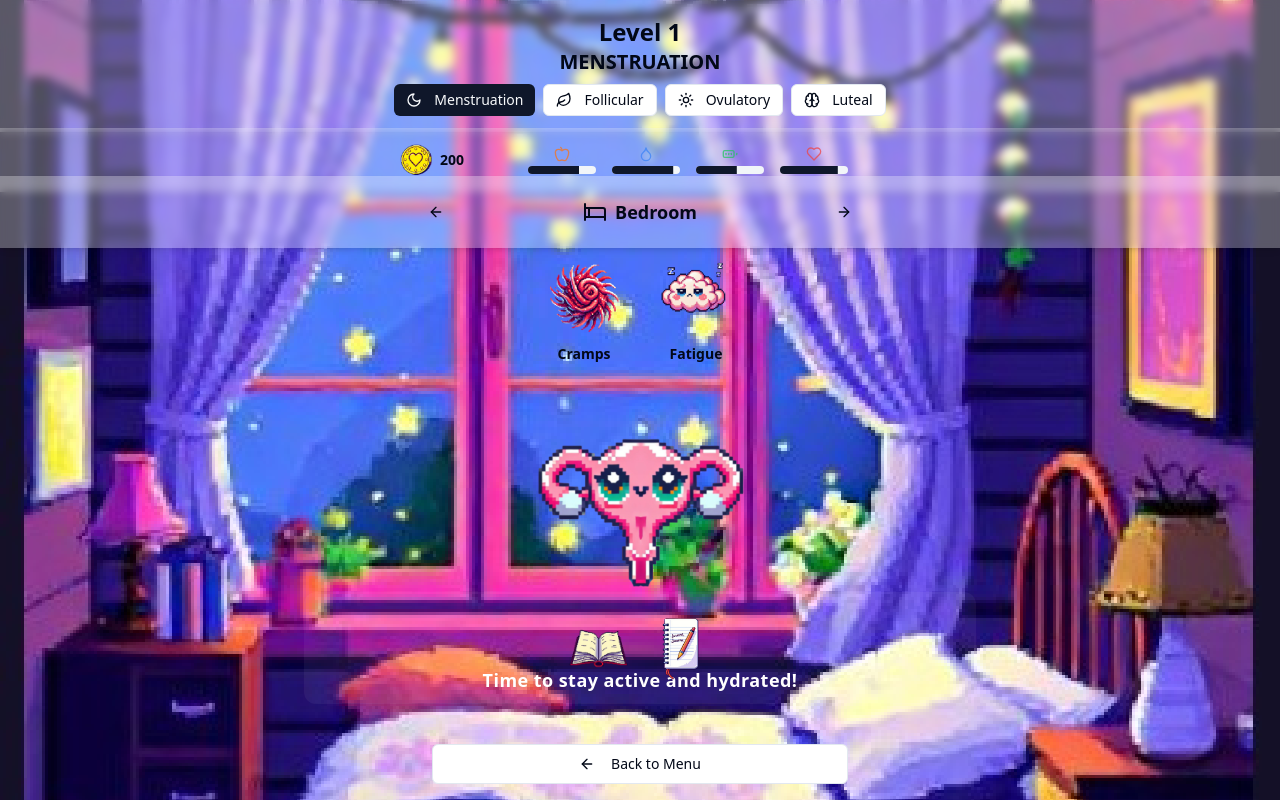
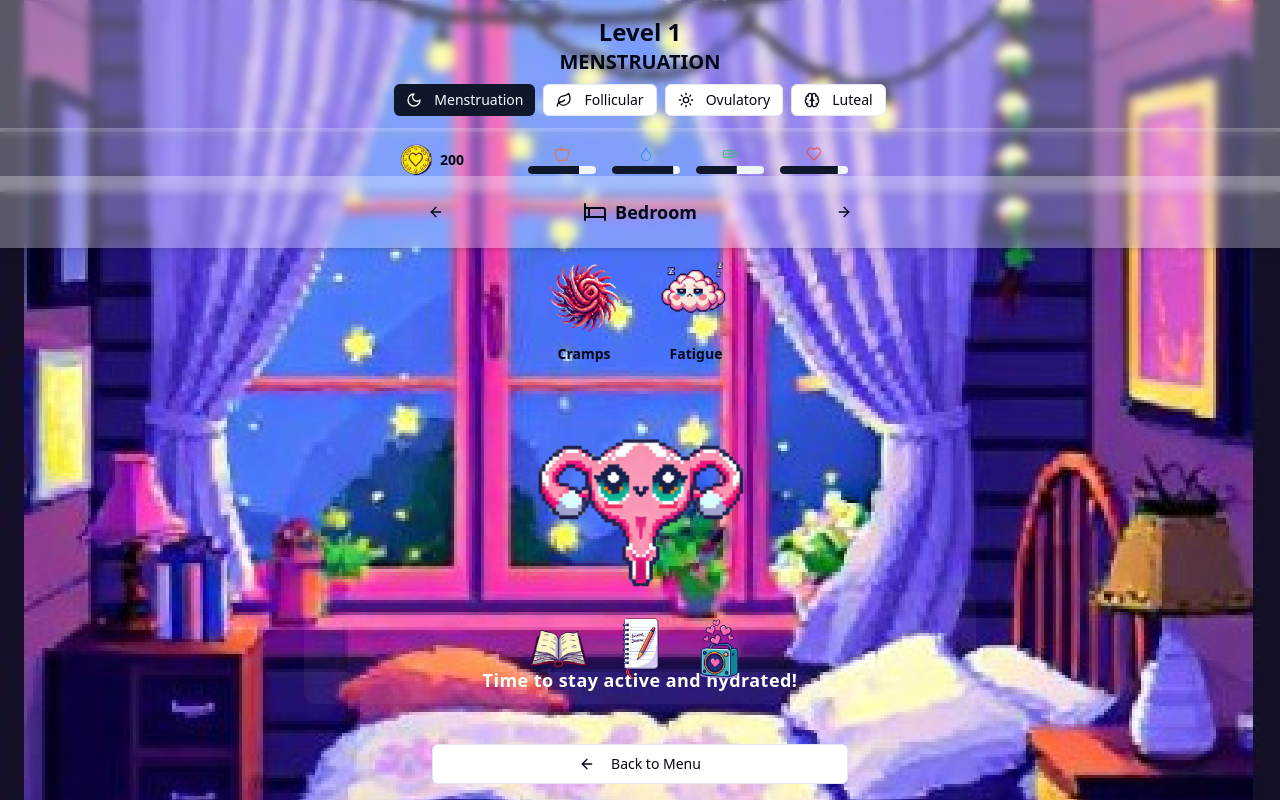
Before and after one commit to aaaaachoooothnkxbb/uteroo-game, a React (Vite) app: page /pou-game in a window 1280 px wide. Built offline with nearby package versions, Linux system fonts and the light colour scheme.

Commit message:
Add bedroom affirmation booster
Adds a new booster to the bedroom in the PouGame component.  This booster links to a Spotify affirmation playlist.

```diff
--- a/src/components/DraggableItem.tsx
+++ b/src/components/DraggableItem.tsx
@@ -8,9 +8,10 @@ interface DraggableItemProps {
   icon: string;
   boost?: number;
   onDrop: (type: string) => void;
+  onClick?: () => void;
 }
 
-export const DraggableItem = ({ id, type, icon, boost = 10, onDrop }: DraggableItemProps) => {
+export const DraggableItem = ({ id, type, icon, boost = 10, onDrop, onClick }: DraggableItemProps) => {
   const [isDragging, setIsDragging] = useState(false);
 
   const handleDragStart = (e: React.DragEvent) => {
@@ -23,14 +24,24 @@ export const DraggableItem = ({ id, type, icon, boost = 10, onDrop }: DraggableI
     setIsDragging(false);
   };
 
+  const handleClick = (e: React.MouseEvent) => {
+    if (onClick) {
+      e.preventDefault();
+      e.stopPropagation();
+      onClick();
+    }
+  };
+
   return (
     <div
       draggable
       onDragStart={handleDragStart}
       onDragEnd={handleDragEnd}
+      onClick={handleClick}
       className={cn(
         "w-16 h-16 cursor-move transition-all duration-300",
-        isDragging ? "opacity-50 scale-95" : "hover:scale-110"
+        isDragging ? "opacity-50 scale-95" : "hover:scale-110",
+        onClick && "cursor-pointer"
       )}
     >
       <img
--- a/src/pages/PouGame.tsx
+++ b/src/pages/PouGame.tsx
@@ -172,6 +172,14 @@ const roomBoosters = {
       type: "happiness" as const,
       icon: "/lovable-uploads/db737ae2-ab52-4d61-af92-95a81616243d.png",
       boost: 15,
+    },
+    {
+      id: "affirmations",
+      name: "Affirmation Playlist",
+      type: "happiness" as const,
+      icon: "/lovable-uploads/0d952487-7b39-49f2-b2d5-7a34cfcd37da.png",
+      boost: 20,
+      onClick: () => window.open('https://open.spotify.com/playlist/46Fol0fTPm2fvgVcqhthwX?si=I9vdTgYES46K-65luaMPVg', '_blank')
     }
   ],
   exercise: [
```
Also changed, not shown: public/lovable-uploads/0d952487-7b39-49f2-b2d5-7a34cfcd37da.png (added).
